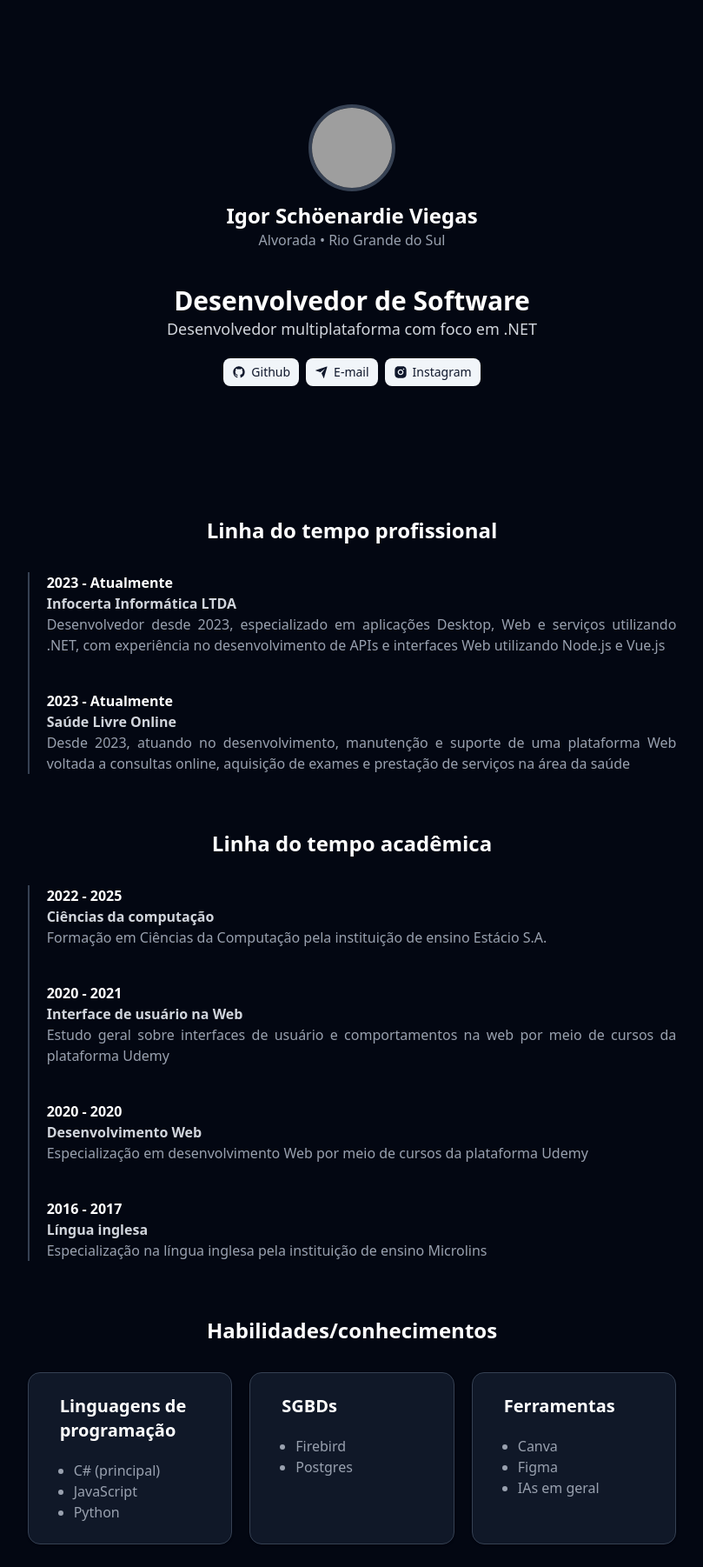
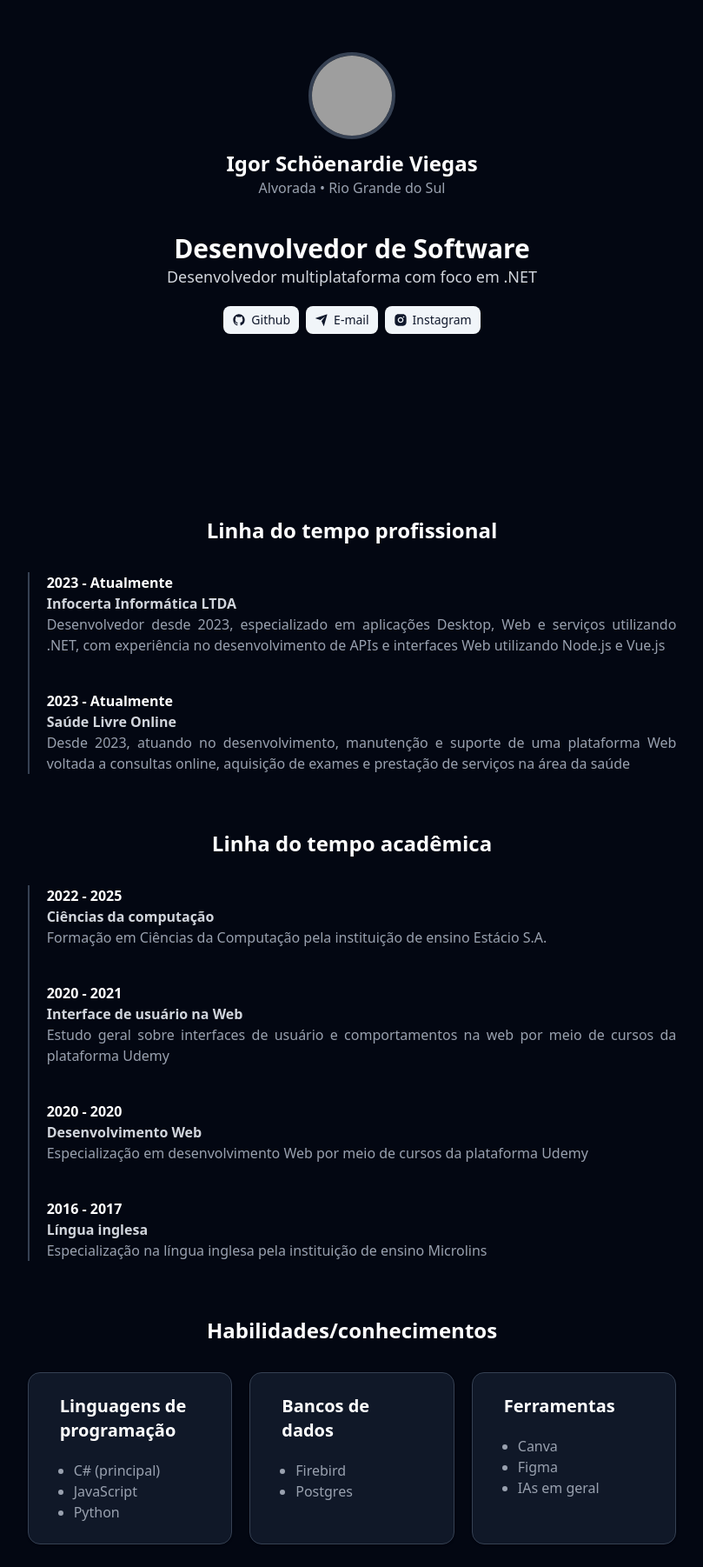
Before and after one commit to igorsviegas/igorsviegas.github.io, a React (Vite) app: page / in a window 1280 px wide. Shown: the part 118-1920 px from the top of the page at 87% size, without its empty margins (235-1044 px from the left). Built offline with nearby package versions, Linux system fonts and the light colour scheme; grey boxes are pictures that could not be loaded.

Commit message:
feat: personaliza os itens necessários do perfil

```diff
--- a/src/App.tsx
+++ b/src/App.tsx
@@ -1,77 +1,21 @@
+import { academic } from "./data/academic";
+import { professional } from "./data/professional";
 import { Profile } from "./components/custom/Profile";
+import { profile } from "./data/profile";
 import { Skills } from "./components/custom/Skills";
+import { skills } from "./data/skills";
 import { Timeline } from "./components/custom/Timeline";
 import { Footer } from "./components/custom/Footer";
 
-import type { ISkills } from "./interfaces/ISkills";
-import type { ITimeline } from "./interfaces/ITimeline";
 
 function App() {
-  const academicTimeline: ITimeline[] = [
-    {
-      description: "Formação em Ciências da Computação pela instituição de ensino Estácio S.A.",
-      period: "2022 - 2025",
-      title: "Ciências da computação"
-    },
-    {
-      description: "Estudo geral sobre interfaces de usuário e comportamentos na web por meio de cursos da " +
-                   "plataforma Udemy",
-      period: "2020 - 2021",
-      title: "Interface de usuário na Web"
-    },
-    {
-      description: "Especialização em desenvolvimento Web por meio de cursos da plataforma Udemy",
-      period: "2020 - 2020",
-      title: "Desenvolvimento Web"
-    },
-    {
-      description: "Especialização na língua inglesa pela instituição de ensino Microlins",
-      period: "2016 - 2017",
-      title: "Língua inglesa"
-    }
-  ];
-
-  const professionalTimeline: ITimeline[] = [
-    {
-      description: "Desenvolvedor desde 2023, especializado em aplicações Desktop, Web e serviços utilizando .NET, " +
-                   "com experiência no desenvolvimento de APIs e interfaces Web utilizando Node.js e Vue.js",
-      period: "2023 - Atualmente",
-      title: "Infocerta Informática LTDA"
-    },
-    {
-      description: "Desde 2023, atuando no desenvolvimento, manutenção e suporte de uma plataforma Web voltada a " +
-                   "consultas online, aquisição de exames e prestação de serviços na área da saúde",
-      period: "2023 - Atualmente",
-      title: "Saúde Livre Online"
-    }
-  ];
-
-  const skills: ISkills[] = [
-    {
-      items: ["C# (principal)", "JavaScript", "Python"],
-      name: "Linguagens de programação"
-    },
-    {
-      items: ["Firebird", "Postgres"],
-      name: "SGBDs"
-    },
-    {
-      items: ["Canva", "Figma", "IAs em geral"],
-      name: "Ferramentas"
-    }
-  ];
-
-
   return (
-    <div className="min-h-screen text-white w-full">
+    <div className="min-h-screen select-none text-white w-full">
       <div className="h-screen mx-auto w-10/12 md:w-8/12 lg:w-9/12 xl:w-7/12">
-        <div className="h-[85%]">
-          <Profile />
-        </div>
-
-        <Timeline timeline={ professionalTimeline } title="Linha do tempo profissional" />
-        <Timeline timeline={ academicTimeline } title="Linha do tempo acadêmica" />
-        <Skills skills={ skills } title="Habilidades/conhecimentos" />
+        <Profile data={ profile } />
+        <Timeline data={ professional } title="Linha do tempo profissional" />
+        <Timeline data={ academic } title="Linha do tempo acadêmica" />
+        <Skills data={ skills } title="Habilidades/conhecimentos" />
         <Footer />
       </div>
     </div>
--- a/src/components/custom/Footer.tsx
+++ b/src/components/custom/Footer.tsx
@@ -1,8 +1,10 @@
 export function Footer() {
+     const year = new Date().getFullYear();
+
      return (
           <footer className="border-gray-700 border-t-2 text-center py-8">
                <p className="text-gray-300">
-                    2025 &copy; Todos os direitos reservados
+                    { year } &copy; Todos os direitos reservados
                </p>
                <p className="text-sm">
                     Projeto desenvolvido usando Vite.js
--- a/src/components/custom/Profile.tsx
+++ b/src/components/custom/Profile.tsx
@@ -2,61 +2,45 @@ import { Avatar, AvatarImage } from "@/components/ui/avatar";
 import { Button } from "@/components/ui/button";
 import { RiGithubFill, RiInstagramFill, RiSendPlaneFill } from "react-icons/ri";
 
-
-export function Profile() {
-     const profile = {
-          city : "Alvorada",
-          name : "Igor Schöenardie Viegas",
-          state: "Rio Grande do Sul"
-     };
-
-     const social = {
-          email    : "igorsviegas26@gmail.com",
-          github   : "https://github.com/igorsviegas",
-          instagram: "https://www.instagram.com/igor_sviegas"
-     };
-
-     const work = {
-          description: "Desenvolvedor multiplataforma com foco em .NET",
-          role       : "Desenvolvedor de Software"
-     }
+import type { IProfile } from "@/interfaces/IProfile";
 
 
+export function Profile({ data }: { data: IProfile }) {
      return (
-          <section className="flex items-center justify-center min-h-screen">
+          <section className="flex h-[85vh] items-center justify-center">
                <div className="flex flex-col items-center">
                     <Avatar className="border-4 border-gray-700 h-25 w-25">
-                         <AvatarImage src={ social.github + ".png" } />
+                         <AvatarImage src={ data.social.github + ".png" } />
                     </Avatar>
                     <div className="mt-3 text-center">
                          <h2 className="font-semibold text-2xl">
-                              { profile.name }
+                              { data.name }
                          </h2>
                          <p className="text-gray-400">
-                              { profile.city } &bull; { profile.state }
+                              { data.city } &bull; { data.state }
                          </p>
                     </div>
                     <div className="mt-10 text-center">
                          <h3 className="font-bold text-3xl">
-                              { work.role }
+                              { data.work.role }
                          </h3>
                          <p className="text-gray-300 text-lg">
-                              { work.description }
+                              { data.work.description }
                          </p>
                     </div>
                     <div className="mt-5">
                          <Button asChild className="me-1" size="sm" variant="secondary">
-                              <a href={ social.github } target="_blank">
+                              <a href={ data.social.github } target="_blank">
                                    <RiGithubFill /> Github
                               </a>
                          </Button>
                          <Button asChild className="me-1 ms-1" size="sm" variant="secondary">
-                              <a href={ "mailto:" + social.email }>
+                              <a href={ "mailto:" + data.social.email }>
                                    <RiSendPlaneFill /> E-mail
                               </a>
                          </Button>
                          <Button asChild className="ms-1" size="sm" variant="secondary">
-                              <a href={ social.instagram } target="_blank">
+                              <a href={ data.social.instagram } target="_blank">
                                    <RiInstagramFill /> Instagram
                               </a>
                          </Button>
--- a/src/components/custom/Skills.tsx
+++ b/src/components/custom/Skills.tsx
@@ -3,14 +3,14 @@ import { Card, CardContent } from "@/components/ui/card";
 import type { ISkills } from "@/interfaces/ISkills";
 
 
-export function Skills({ skills, title }: { skills: ISkills[], title : string }) {
+export function Skills({ data, title }: { data: ISkills[], title : string }) {
      return (
           <section className="py-8">
                <h1 className="font-bold mb-8 text-2xl text-center">
                     { title }
                </h1>
                <div className="gap-5 grid grid-cols-1 lg:grid-cols-3 w-full md:grid-cols-2 sm:grid-cols-1">
-                    { skills.map((skill) => (
+                    { data.map((skill) => (
                          <Card className="bg-gray-900 border-gray-700" key={ skill.name }>
                               <CardContent className="px-9">
                                    <h3 className="font-semibold text-white text-xl">
--- a/src/components/custom/TimeLine.tsx
+++ b/src/components/custom/TimeLine.tsx
@@ -1,14 +1,14 @@
 import type { ITimeline } from "@/interfaces/ITimeline";
 
 
-export function Timeline({ timeline, title }: { timeline: ITimeline[], title: string }) {
+export function Timeline({ data, title }: { data: ITimeline[], title: string }) {
      return (
           <section className="py-8">
                <h1 className="font-bold mb-8 text-2xl text-center">
                     { title }
                </h1>
                <div className="border-gray-700 border-l-2 pl-5 space-y-10 text-justify">
-                    { timeline.map((item, index) => (
+                    { data.map((item, index) => (
                          <div key={ index }>
                               <h3 className="font-semibold text">
                                    { item.period }
--- /dev/null
+++ b/src/data/academic.ts
@@ -0,0 +1,25 @@
+import type { ITimeline } from "@/interfaces/ITimeline";
+
+
+export const academic: ITimeline[] = [
+     {
+          description: "Formação em Ciências da Computação pela instituição de ensino Estácio S.A.",
+          period     : "2022 - 2025",
+          title      : "Ciências da computação"
+     },
+     {
+          description: "Estudo geral sobre interfaces de usuário e comportamentos na web por meio de cursos da plataforma Udemy",
+          period     : "2020 - 2021",
+          title      : "Interface de usuário na Web"
+     },
+     {
+          description: "Especialização em desenvolvimento Web por meio de cursos da plataforma Udemy",
+          period     : "2020 - 2020",
+          title      : "Desenvolvimento Web"
+     },
+     {
+          description: "Especialização na língua inglesa pela instituição de ensino Microlins",
+          period     : "2016 - 2017",
+          title      : "Língua inglesa"
+     }
+];
--- /dev/null
+++ b/src/data/professional.ts
@@ -0,0 +1,15 @@
+import type { ITimeline } from "@/interfaces/ITimeline";
+
+
+export const professional: ITimeline[] = [
+     {
+          description: "Desenvolvedor desde 2023, especializado em aplicações Desktop, Web e serviços utilizando .NET, com experiência no desenvolvimento de APIs e interfaces Web utilizando Node.js e Vue.js",
+          period     : "2023 - Atualmente",
+          title      : "Infocerta Informática LTDA"
+     },
+     {
+          description: "Desde 2023, atuando no desenvolvimento, manutenção e suporte de uma plataforma Web voltada a consultas online, aquisição de exames e prestação de serviços na área da saúde",
+          period     : "2023 - Atualmente",
+          title      : "Saúde Livre Online"
+     }
+];
--- /dev/null
+++ b/src/data/profile.ts
@@ -0,0 +1,17 @@
+import type { IProfile } from "@/interfaces/IProfile";
+
+
+export const profile: IProfile = {
+     city  : "Alvorada",
+     name  : "Igor Schöenardie Viegas",
+     social: {
+          email    : "igorsviegas26@gmail.com",
+          github   : "https://github.com/igorsviegas",
+          instagram: "https://www.instagram.com/igor_sviegas"
+     },
+     state : "Rio Grande do Sul",
+     work: {
+          description: "Desenvolvedor multiplataforma com foco em .NET",
+          role       : "Desenvolvedor de Software"
+     }
+};
--- /dev/null
+++ b/src/data/skills.ts
@@ -0,0 +1,17 @@
+import type { ISkills } from "@/interfaces/ISkills";
+
+
+export const skills: ISkills[] = [
+     {
+          items: ["C# (principal)", "JavaScript", "Python"],
+          name : "Linguagens de programação"
+     },
+     {
+          items: ["Firebird", "Postgres"],
+          name : "Bancos de dados"
+     },
+     {
+          items: ["Canva", "Figma", "IAs em geral"],
+          name : "Ferramentas"
+     }
+];
--- /dev/null
+++ b/src/interfaces/IProfile.ts
@@ -0,0 +1,14 @@
+export interface IProfile {
+     city  : string;
+     name  : string;
+     social: {
+          email    : string;
+          github   : string;
+          instagram: string;
+     };
+     state : string;
+     work  : {
+          description: string;
+          role       : string;
+     }
+};
```
